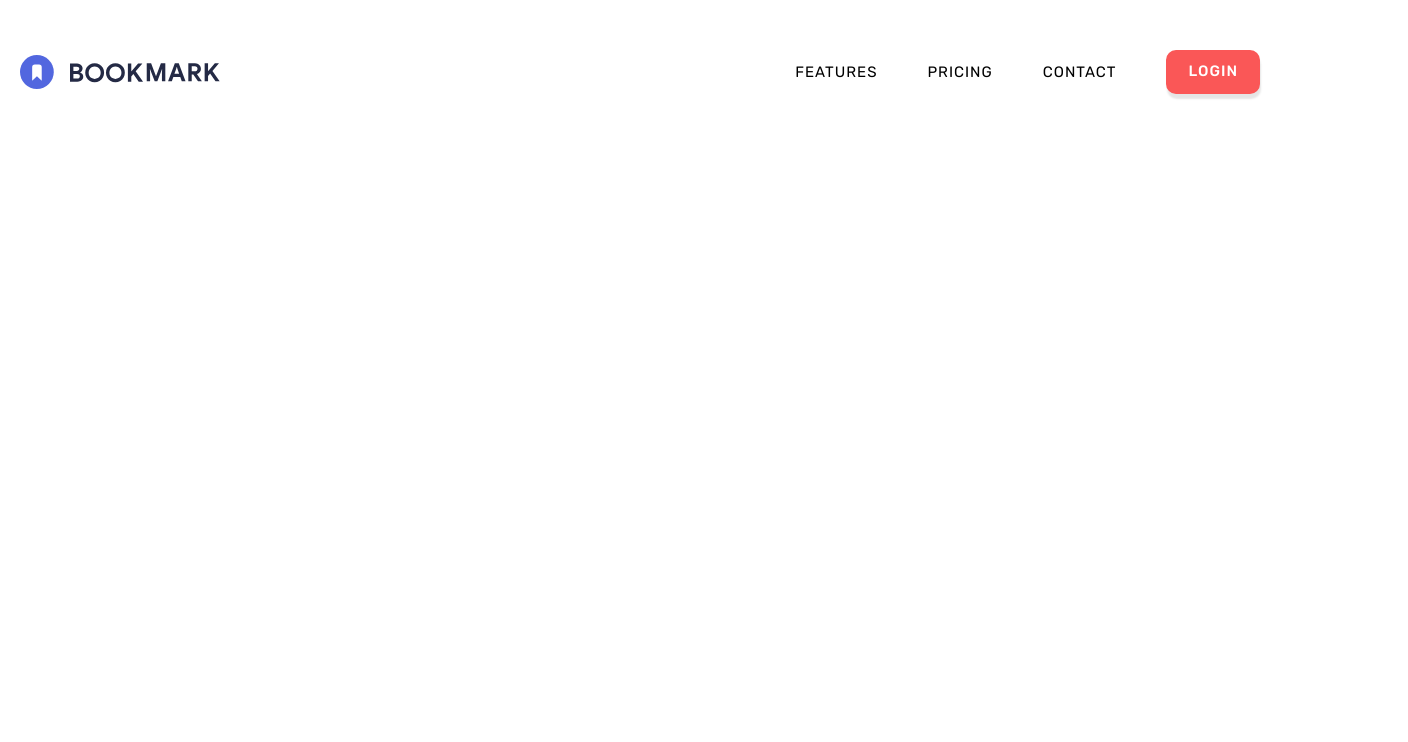
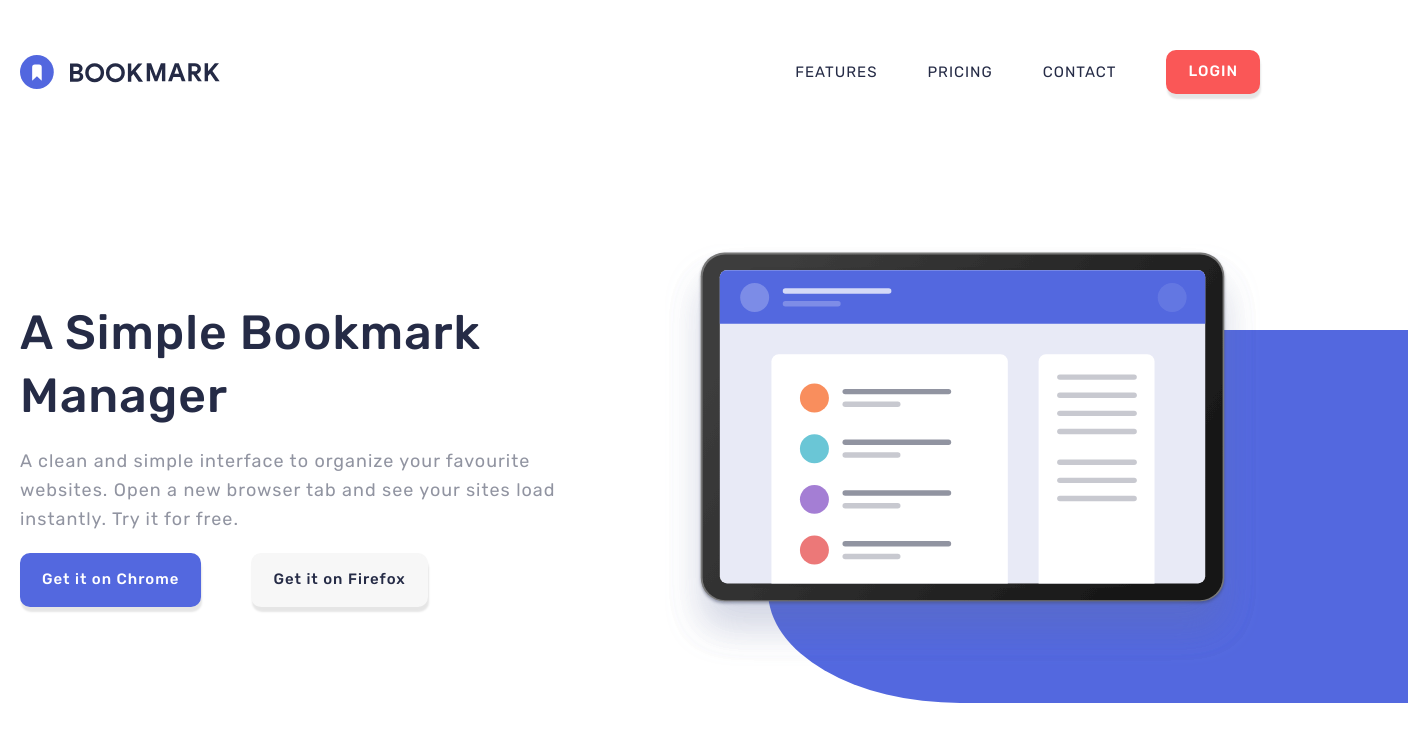
Before and after one commit to habibdev96/FEM-bookmark-landing-page, a React (Create React App) app: page / in a window 1280 px wide. Shown: the top 742 px of the page, 1408 px wide, since content can reach past the window. Built offline with nearby package versions, Linux system fonts and the light colour scheme.

Commit message:
created hero

```diff
--- a/src/App.js
+++ b/src/App.js
@@ -1,11 +1,13 @@
 import Globals from "./abstracts/Globals";
 import Navbar from "./components/Navbar";
+import Hero from "./components/Hero";
 
 const App = () => {
   return (
     <>
       <Globals />
       <Navbar />
+      <Hero />
     </>
   );
 };
--- a/src/abstracts/Globals.js
+++ b/src/abstracts/Globals.js
@@ -5,6 +5,7 @@ const Globals = createGlobalStyle`
     /* colors */
     --black: hsl(0, 0%, 0%);
     --white: hsl(0, 0%, 100%);
+    --lightGray: hsl(0, 0%, 97%);
     --softBlue: hsl(231, 69%, 60%);
     --softRed: hsl(0, 94%, 66%);
     --grayishBlue: hsl(229, 8%, 60%);
--- /dev/null
+++ b/src/components/Hero.js
@@ -0,0 +1,57 @@
+import styled from "styled-components";
+import heroImg from "../assets/illustration-hero.svg";
+import { HeroHeading } from "./styledElements/Headings";
+import Paragraph from "./styledElements/Paragraphs";
+import Button from "./styledElements/Buttons";
+import { maxWidthLg, sectionSpacingMd } from "../abstracts/Mixins";
+import BgPattern from "./styledElements/BgPattern";
+
+const Container = styled.div`
+  ${maxWidthLg}
+  ${sectionSpacingMd}
+  position: relative;
+  z-index: 5;
+  display: grid;
+  grid-template-columns: repeat(2, 1fr);
+  align-items: center;
+  gap: var(--gap);
+
+  .hero-btn-container {
+    display: flex;
+    align-items: center;
+    gap: var(--gap);
+  }
+`;
+
+const Hero = () => {
+  return (
+    <header style={{ position: "relative" }}>
+      <Container>
+        <div className="hero-info">
+          <HeroHeading>A Simple Bookmark Manager</HeroHeading>
+          <Paragraph>
+            A clean and simple interface to organize your favourite websites.
+            Open a new browser tab and see your sites load instantly. Try it for
+            free.
+          </Paragraph>
+          <div className="hero-btn-container">
+            <Button primary href="#!">
+              Get it on Chrome
+            </Button>
+            <Button tertiary href="#!">
+              Get it on Firefox
+            </Button>
+          </div>
+        </div>
+        <img
+          className="hero-img"
+          src={heroImg}
+          alt="illustration of the bookmark app"
+        />
+      </Container>
+      <BgPattern hero />
+    </header>
+  );
+};
+
+export default Hero;
--- /dev/null
+++ b/src/components/styledElements/BgPattern.js
@@ -0,0 +1,19 @@
+import styled, { css } from "styled-components";
+
+const BgPattern = styled.div`
+  background-color: var(--softBlue);
+  position: absolute;
+  height: 60%;
+  width: 50%;
+  border-bottom-left-radius: 30%;
+  z-index: 1;
+
+  ${({ hero }) =>
+    hero &&
+    css`
+      top: 30%;
+      right: -10%;
+    `}
+`;
+
+export default BgPattern;
--- a/src/components/styledElements/Buttons.js
+++ b/src/components/styledElements/Buttons.js
@@ -3,10 +3,9 @@ import { headingStyles } from "../../abstracts/Mixins";
 
 const Button = styled.a`
   ${headingStyles}
-  text-transform: uppercase;
   font-size: 1.5rem;
   display: inline-block;
-  padding: 1rem 2rem;
+  padding: 1.5rem 2rem;
   box-shadow: var(--mainShadow);
   border-radius: var(--mainRadius);
   transition: var(--mainTransition);
@@ -16,9 +15,25 @@ const Button = styled.a`
     box-shadow: var(--activeShadow);
   }
 
+  ${({ primary }) =>
+    primary &&
+    css`
+      background-color: var(--softBlue);
+      border: 0.2rem solid var(--softBlue);
+      color: var(--white);
+
+      &:hover,
+      &:focus {
+        background-color: transparent;
+        color: var(--softBlue);
+      }
+    `}
+
   ${({ secondary }) =>
     secondary &&
     css`
+      text-transform: uppercase;
+      padding: 1rem 2rem;
       background-color: var(--softRed);
       border: 0.2rem solid var(--softRed);
       color: var(--white);
@@ -29,6 +44,20 @@ const Button = styled.a`
         color: var(--softRed);
       }
     `}
+
+  ${({ tertiary }) =>
+    tertiary &&
+    css`
+      background-color: var(--lightGray);
+      border: 0.2rem solid var(--lightGray);
+      color: var(--darkBlue);
+
+      &:hover,
+      &:focus {
+        background-color: transparent;
+        border: 0.2rem solid var(--darkBlue);
+      }
+    `}
 `;
 
 export default Button;
--- /dev/null
+++ b/src/components/styledElements/Headings.js
@@ -0,0 +1,8 @@
+import styled from "styled-components";
+import { headingStyles } from "../../abstracts/Mixins";
+
+export const HeroHeading = styled.h1`
+  ${headingStyles}
+  font-size: 4.8rem;
+  color: var(--darkBlue);
+`;
--- a/src/components/styledElements/NavLink.js
+++ b/src/components/styledElements/NavLink.js
@@ -5,7 +5,7 @@ const NavLink = styled.a`
   ${textStyles}
   text-transform: uppercase;
   font-size: 1.5rem;
-  color: var(--black);
+  color: var(--darkBlue);
   transition: var(--mainTransition);
 
   &:hover,
--- /dev/null
+++ b/src/components/styledElements/Paragraphs.js
@@ -0,0 +1,11 @@
+import styled from "styled-components";
+import { textStyles } from "../../abstracts/Mixins";
+
+const Paragraph = styled.p`
+  ${textStyles}
+  font-size: 1.8rem;
+  color: var(--grayishBlue);
+  padding: 2rem 0;
+`;
+
+export default Paragraph;
```
